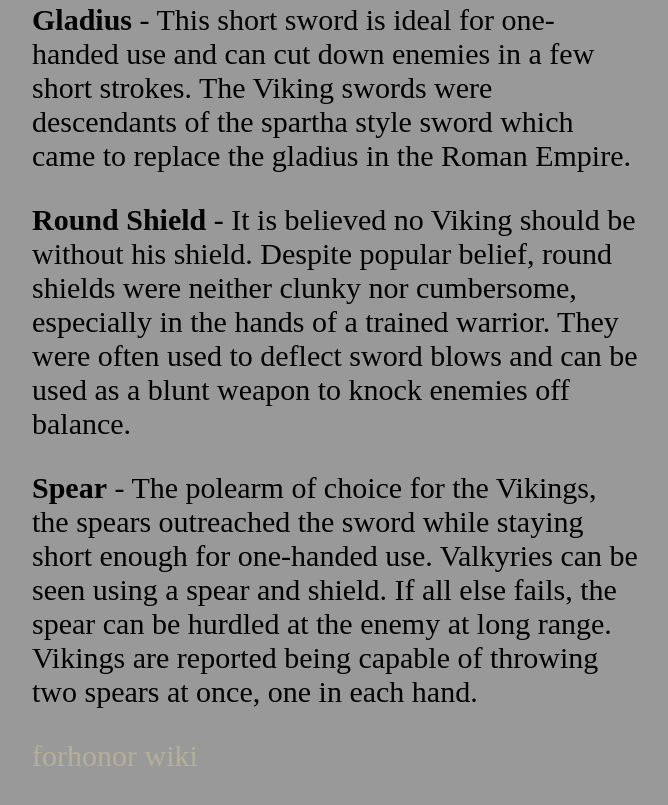
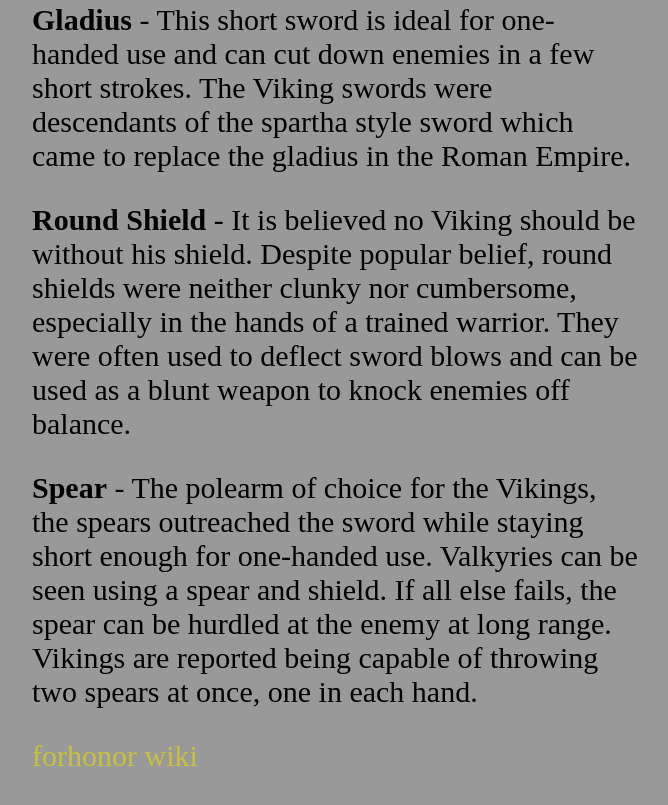
Before and after one commit to gunnarcerne/gunnarcerne.github.io, a plain HTML site: page slutprojekt/Vikings.html in a window 1280 px wide. Shown: the part 1285-2090 px from the top of the page, without its empty margins (0-668 px from the left). Drawn offline with Linux system fonts and the light colour scheme.

Commit message:
Add files via upload

```diff
--- a/slutprojekt/main.css
+++ b/slutprojekt/main.css
@@ -131,13 +131,13 @@ h2 {
 }
 article a:link {
 	text-decoration:none;
+	color:#C9C13D;
+}
+article a:visited {
 	color:#b6b096;
 }
-article a:visited {
+article a:active {
 	color:#C9C13D;
-}
-article a:active {
-	color:#b6b096;
 }
 
 iframe {
```
